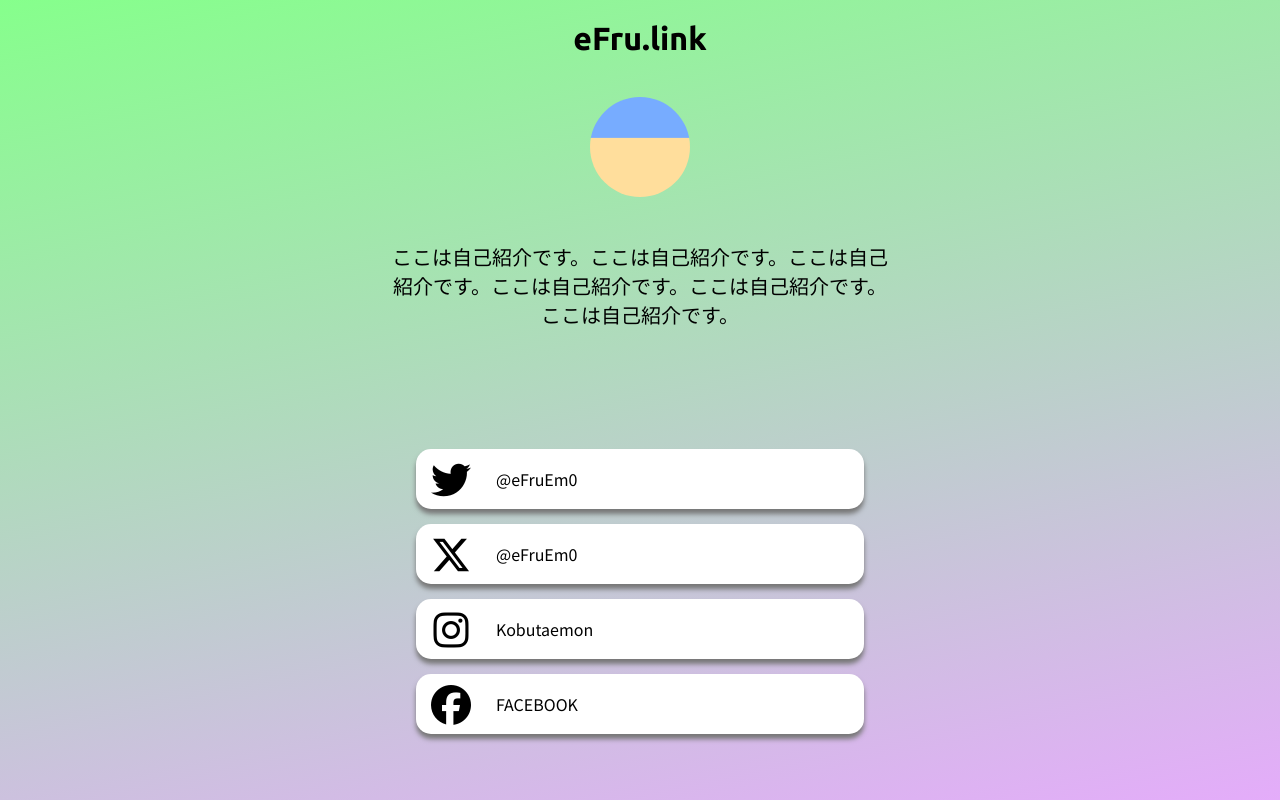
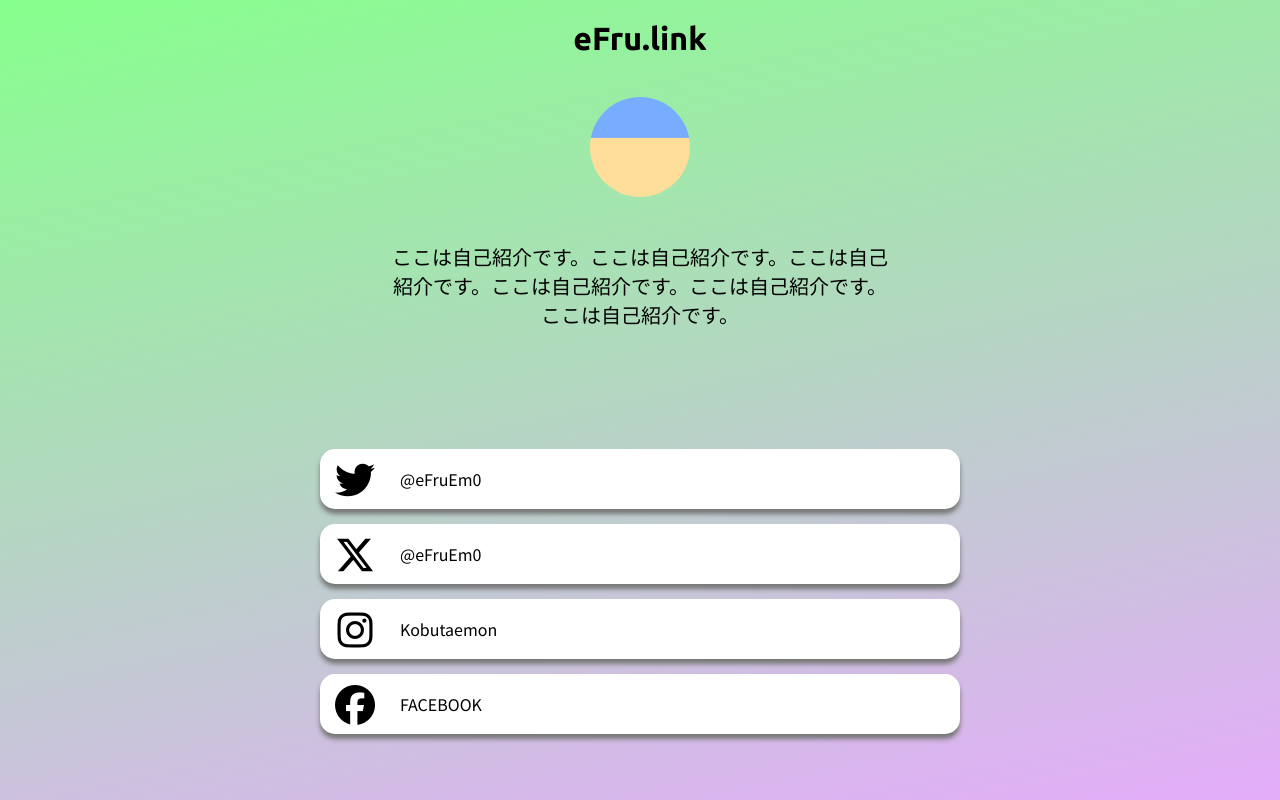
Before and after one commit to Kobutaemon/litlink_seft, a plain HTML site: page index.html in a window 1280 px wide. Drawn offline with Linux system fonts and the light colour scheme.

Commit message:
background-attachmentをfixedにして、背景画像を固定

```diff
--- a/css/style.css
+++ b/css/style.css
@@ -7,7 +7,9 @@
 }
 
 body {
-    background: linear-gradient(168deg, rgba(134,255,140,1) 0%, rgba(228,172,250,1) 100%);;
+    background: linear-gradient(168deg, rgba(134,255,140,1) 0%, rgba(228,172,250,1) 100%);
+    /* background-repeat: no-repeat; */
+    background-attachment: fixed;
 }
 
 .content {
@@ -52,7 +54,7 @@ main {
 .link-tab {
     display: grid;
     grid-template-columns: 70px 1fr;
-    width: 70%;
+    min-width: 50%;
     background-color: white;
     margin: 0 auto 15px auto;
     border-radius: 15px;
```
